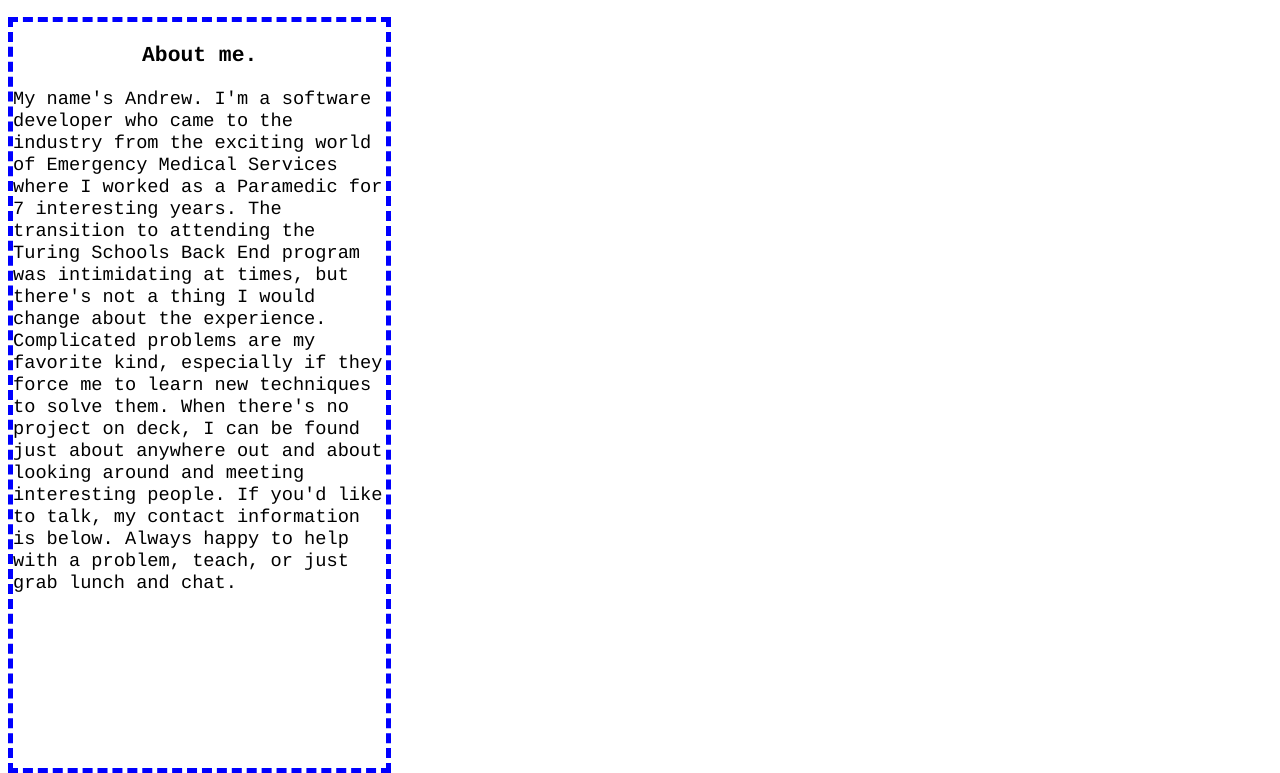
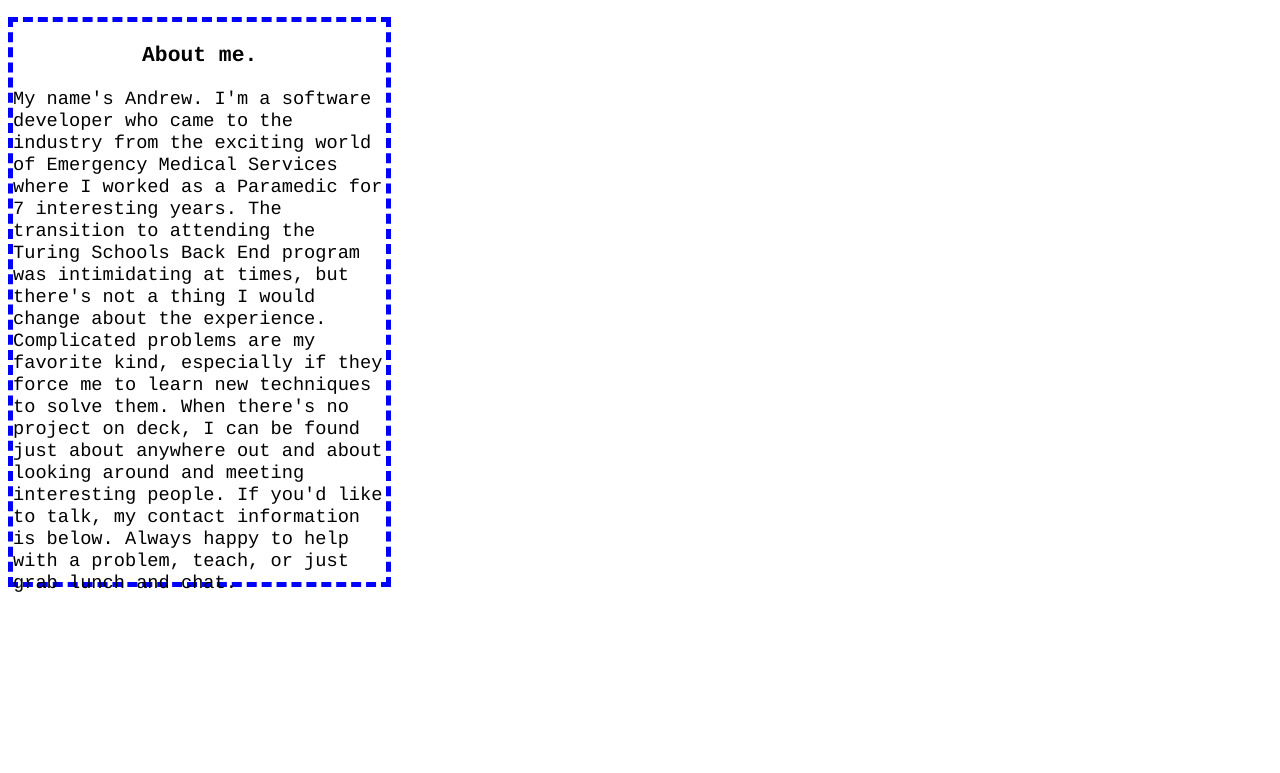
Before and after one commit to andrewdwooten/andrewdwooten.github.io, a plain HTML site: page index.html in a window 1280 px wide. Shown: the part 50-823 px from the top of the page. After the commit the page ends 800 px from the top, so only its background shows below. Drawn offline with Linux system fonts and the light colour scheme.

Commit message:
minor reformat of about me text.  experimenting with border size.

```diff
--- a/styles.css
+++ b/styles.css
@@ -24,5 +24,5 @@
   text-align: left;
   float: left;
   width: 20em;
-  height: 40em;
+  height: 30em;
 }
```
Also changed, not shown: index.html (+1 -0 lines).
